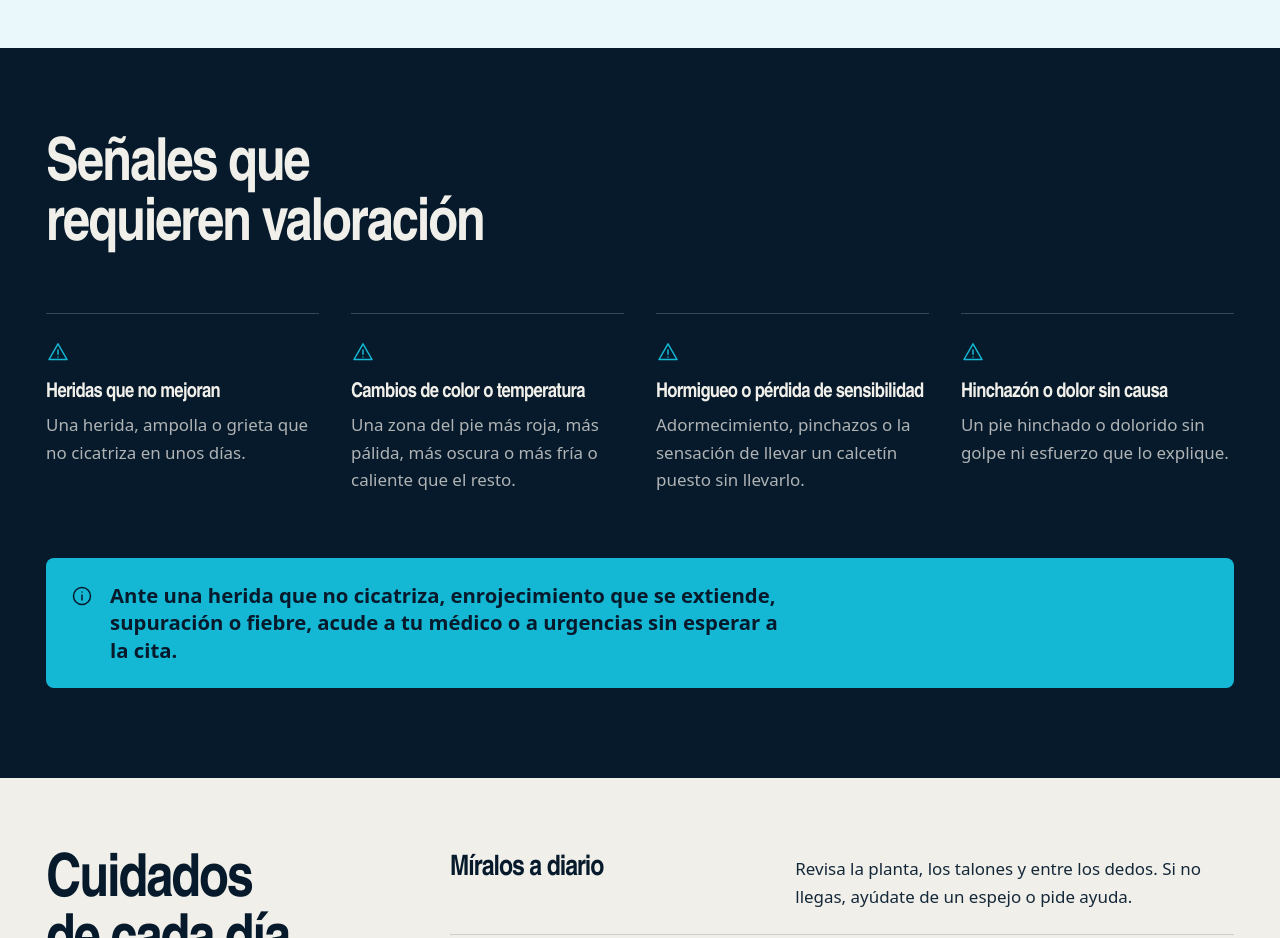
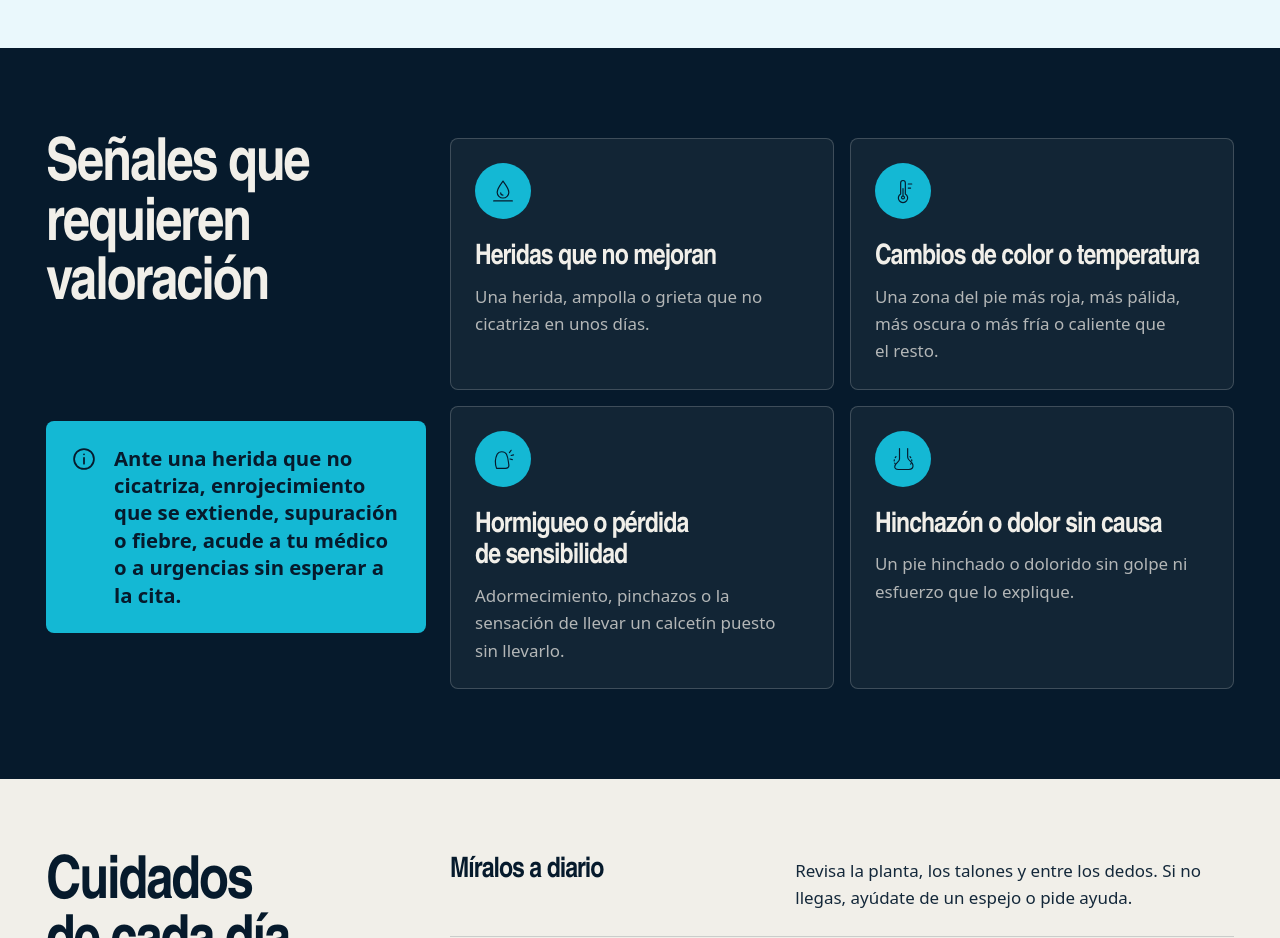
Before and after one commit to NataliaaJN/valdepodo, a Nuxt app: page /servicios/pie-diabetico in a window 1280 px wide. Shown: the part 2180-3118 px from the top of the page. Built offline with nearby package versions, Linux system fonts and the light colour scheme.

Commit message:
Servicios: señales del pie diabético en cards 2x2 con icono propio y aviso de urgencias fijo junto al título
Co-Authored-By: Claude Sonnet 5.5 <noreply@anthropic.com>

```diff
--- /dev/null
+++ b/app/components/graphics/SignIcon.vue
@@ -0,0 +1,46 @@
+<script setup lang="ts">
+/**
+ * Iconos lineales de las señales de alerta del pie diabético: herida, temperatura, sensibilidad e hinchazón.
+ * Trazo currentColor, esquemáticos y decorativos (aria-hidden).
+ */
+export type SignIconKind = 'wound' | 'temperature' | 'tingle' | 'swelling'
+
+defineProps<{ kind: SignIconKind }>()
+</script>
+
+<template>
+  <svg
+    viewBox="0 0 48 48"
+    fill="none"
+    stroke="currentColor"
+    stroke-width="2"
+    stroke-linecap="round"
+    stroke-linejoin="round"
+    aria-hidden="true"
+    focusable="false"
+  >
+    <!-- Herida: gota sobre la piel -->
+    <template v-if="kind === 'wound'">
+      <path d="M24 7c6 8 10 13 10 19a10 10 0 0 1-20 0c0-6 4-11 10-19Z" />
+      <path d="M8 41h32" />
+      <path d="M20 27a4 4 0 0 0 4 4" />
+    </template>
+    <!-- Color o temperatura: termómetro -->
+    <template v-else-if="kind === 'temperature'">
+      <path d="M20 29V10a4 4 0 0 1 8 0v19a8 8 0 1 1-8 0Z" />
+      <path d="M24 20v13" />
+      <circle cx="24" cy="35" r="2.5" />
+      <path d="M33 12h6M33 19h4" />
+    </template>
+    <!-- Sensibilidad: hormigueo sobre el pie -->
+    <template v-else-if="kind === 'tingle'">
+      <path d="M13 40c-3-8-3-16 1-24 3-6 13-6 16 0 3 6 3 12 4 18 .5 4-2 6-6 6Z" />
+      <path d="M38 9l-3 4M42 17l-4 1M40 25l-4-1" />
+    </template>
+    <!-- Hinchazón: tobillo con contorno ampliado -->
+    <template v-else>
+      <path d="M18 6v18c0 5-6 6-8 12-1 4 2 6 6 6h18c5 0 8-3 7-8-1-6-9-7-9-13V6" />
+      <path d="M12 20c-4 4-4 10 0 14M36 20c4 4 4 10 0 14" stroke-dasharray="2 4" />
+    </template>
+  </svg>
+</template>
--- a/app/data/diabetic.ts
+++ b/app/data/diabetic.ts
@@ -6,6 +6,10 @@
 export interface DiabeticItem {
   title: string
   text: string
+}
+
+export interface DiabeticSign extends DiabeticItem {
+  icon: 'wound' | 'temperature' | 'tingle' | 'swelling'
 }
 
 export const diabetic = {
@@ -46,21 +50,25 @@ export const diabetic = {
   signs: [
     {
       title: 'Heridas que no mejoran',
+      icon: 'wound',
       text: 'Una herida, ampolla o grieta que no cicatriza en unos días.',
     },
     {
       title: 'Cambios de color o temperatura',
+      icon: 'temperature',
       text: 'Una zona del pie más roja, más pálida, más oscura o más fría o caliente que el resto.',
     },
     {
       title: 'Hormigueo o pérdida de sensibilidad',
+      icon: 'tingle',
       text: 'Adormecimiento, pinchazos o la sensación de llevar un calcetín puesto sin llevarlo.',
     },
     {
       title: 'Hinchazón o dolor sin causa',
+      icon: 'swelling',
       text: 'Un pie hinchado o dolorido sin golpe ni esfuerzo que lo explique.',
     },
-  ] as readonly DiabeticItem[],
+  ] as readonly DiabeticSign[],
   urgentNotice:
     'Ante una herida que no cicatriza, enrojecimiento que se extiende, supuración o fiebre, acude a tu médico o a urgencias sin esperar a la cita.',
   /** Cuidados diarios en casa. */
--- a/app/pages/servicios/pie-diabetico.vue
+++ b/app/pages/servicios/pie-diabetico.vue
@@ -28,11 +28,11 @@ const service = useServicePage('pie-diabetico')
     </ServiceSection>
 
     <section class="signs chapter-ink section-clip" aria-labelledby="diab-signs-title" data-nav-theme="ink">
-      <div class="container-wide">
+      <div class="container-wide signs__grid">
         <h2 id="diab-signs-title" v-reveal class="signs__title">{{ diabetic.signsTitle }}</h2>
         <ul class="signs__list" role="list">
           <li v-for="(s, i) in diabetic.signs" :key="s.title" v-reveal="i" class="sign">
-            <BaseIcon name="alert" class="sign__icon" />
+            <span class="sign__icon" aria-hidden="true"><SignIcon :kind="s.icon" /></span>
             <div>
               <h3 class="sign__name">{{ s.title }}</h3>
               <p class="sign__text">{{ s.text }}</p>
@@ -103,48 +103,63 @@ const service = useServicePage('pie-diabetico')
   }
 }
 
-/* ---------- Señales: capítulo tinta ---------- */
+/* ---------- Señales: capítulo tinta ----------
+   Escritorio: a la izquierda el título y el aviso de urgencias (siempre a la vista); a la derecha, las cuatro señales
+   como cards 2 × 2 con su icono propio. Tablet y móvil: título, cards y aviso en una columna. */
 .signs {
   padding-block: clamp(3.5rem, 7vw, 6rem);
 }
+.signs__grid {
+  display: grid;
+  grid-template-columns: minmax(0, 1fr);
+  gap: clamp(2rem, 5vw, 3rem);
+}
 .signs__title {
-  max-width: 24ch;
+  max-width: 14ch;
   font-size: var(--text-display-m);
   line-height: var(--text-display-m--line-height);
 }
 .signs__list {
   display: grid;
   grid-template-columns: minmax(0, 1fr);
-  gap: 0;
-  margin-top: clamp(2rem, 5vw, 3.5rem);
+  gap: 0.875rem;
 }
 .sign {
   display: flex;
-  gap: 1rem;
-  padding-block: 1.5rem;
-  border-top: 1px solid var(--color-border);
+  flex-direction: column;
+  gap: 1.5rem;
+  padding: 1.5rem;
+  border-radius: var(--radius-l);
+  border: 1px solid var(--color-border);
+  background: rgb(241 239 233 / 0.05);
+  transition: translate var(--dur-base) var(--ease-out-soft);
 }
 .sign__icon {
-  flex: none;
-  width: 1.5rem;
-  height: 1.5rem;
-  margin-top: 0.125rem;
-  color: var(--color-cyan);
+  display: grid;
+  place-items: center;
+  width: 3.5rem;
+  height: 3.5rem;
+  border-radius: 50%;
+  background: var(--color-cyan);
+  color: var(--color-ink);
+}
+.sign__icon svg {
+  width: 1.75rem;
+  height: 1.75rem;
 }
 .sign__name {
-  font-size: var(--text-body-l);
-  font-weight: 600;
-  line-height: 1.25;
+  font-size: var(--text-heading-s);
+  line-height: 1.12;
 }
 .sign__text {
-  margin-top: 0.375rem;
-  max-width: 36ch;
+  margin-top: 0.5rem;
+  max-width: 34ch;
   color: var(--color-text-secondary);
 }
 .urgent {
   display: flex;
   gap: 1rem;
-  margin-top: clamp(1.5rem, 4vw, 2.5rem);
+  margin-top: clamp(1.5rem, 3vw, 2rem);
   padding: 1.5rem;
   border-radius: var(--radius-l);
   background: var(--color-primary);
@@ -152,29 +167,39 @@ const service = useServicePage('pie-diabetico')
 }
 .urgent__icon {
   flex: none;
-  width: 1.5rem;
-  height: 1.5rem;
-  margin-top: 0.125rem;
+  width: 1.75rem;
+  height: 1.75rem;
 }
 .urgent__text {
-  max-width: 60ch;
+  max-width: 34ch;
   font-size: var(--text-body-l);
   font-weight: 600;
   line-height: 1.35;
 }
-@media (min-width: 768px) {
+@media (min-width: 640px) {
   .signs__list {
     grid-template-columns: repeat(2, minmax(0, 1fr));
-    column-gap: clamp(2rem, 6vw, 5rem);
   }
 }
 @media (min-width: 1024px) {
+  .signs__grid {
+    grid-template-columns: repeat(12, minmax(0, 1fr));
+    column-gap: 1.5rem;
+    align-items: start;
+  }
+  .signs__title {
+    grid-column: 1 / span 4;
+    grid-row: 1;
+  }
   .signs__list {
-    grid-template-columns: repeat(4, minmax(0, 1fr));
-    column-gap: 2rem;
+    grid-column: 5 / span 8;
+    grid-row: 1 / span 2;
+    gap: 1rem;
   }
-  .sign {
-    flex-direction: column;
+  .urgent {
+    grid-column: 1 / span 4;
+    grid-row: 2;
+    margin-top: 0;
   }
 }
 
@@ -214,11 +239,13 @@ const service = useServicePage('pie-diabetico')
 }
 
 @media (hover: hover) and (pointer: fine) {
+  .sign:hover,
   .review__item:hover {
     translate: 0 -2px;
   }
 }
 @media (prefers-reduced-motion: reduce) {
+  .sign,
   .review__item {
     transition: none;
   }
```
